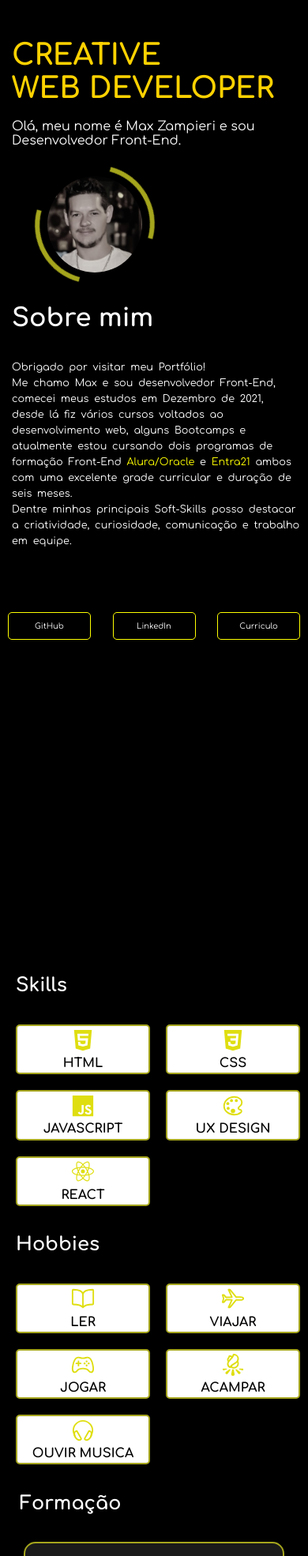
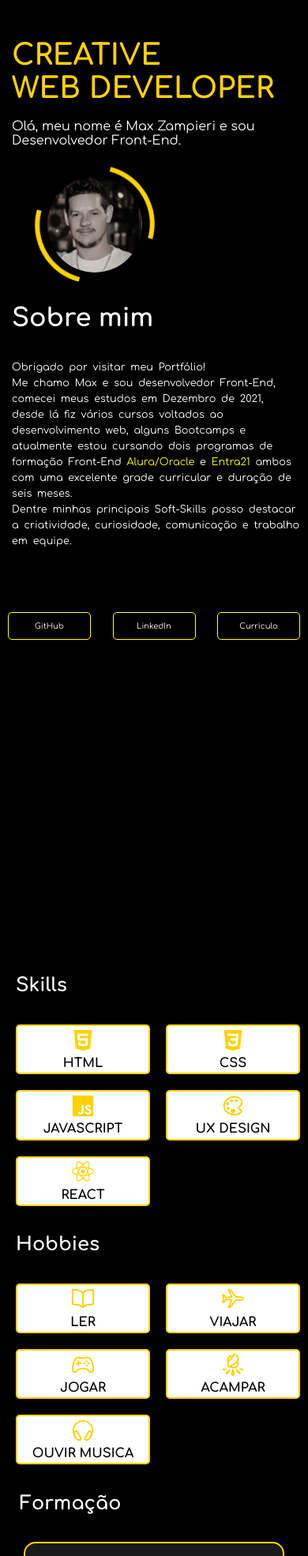
Before and after one commit to MaxZampieri/portfolio_max, a plain HTML site: page index.html in a window 390 px wide. Shown: the top 1970 px of the page at 79% size. Drawn offline with Linux system fonts and the light colour scheme.

Commit message:
Change color for mobile

```diff
--- a/css/about.css
+++ b/css/about.css
@@ -122,15 +122,15 @@
 
     }
     .content__buttons___btn {
-        color: rgb(165, 165, 29);
+        color: #FFD200;
     }
     .img__wrapper::before {
         content: "";
         position:absolute;
         inset: -15px;
         border: 6px solid #000000;
-        border-top-color: rgb(165, 165, 29);
-        border-bottom-color: rgb(165, 165, 29);
+        border-top-color: #FFD200;
+        border-bottom-color: #FFD200;
         border-radius: 50%;
         animation: spin 3s linear infinite;
 
--- a/css/contact.css
+++ b/css/contact.css
@@ -76,7 +76,7 @@
 
     }
     .contact__input button {
-        border: 2px solid rgb(165, 165, 29);
+        border: 2px solid #FFD200;
         font-fa
     }
   }
--- a/css/formation.css
+++ b/css/formation.css
@@ -62,7 +62,7 @@
         justify-content: space-around;
         align-items: center;
         margin: 10px 30px;
-        border: 2px solid rgb(165, 165, 29);
+        border: 2px solid #FFD200;
         border-radius: 15px;
 
     }
--- a/css/hobbies.css
+++ b/css/hobbies.css
@@ -45,7 +45,7 @@
     }
     .hobbies__cards {
         background-color: #ffffff;
-        border: 2px solid rgb(165, 165, 29);
+        border: 2px solid #FFD200;
         display: flex;
         flex-direction: column;
         align-items: center;
@@ -53,6 +53,9 @@
         border-radius: 5px;
         margin: 10px;
 
+    }
+    .hobbies__cards img {
+        filter: invert(79%) sepia(63%) saturate(2952%) hue-rotate(5deg) brightness(110%) contrast(104%);
     }
     .hobbies img {
         background: none;
--- a/css/skills.css
+++ b/css/skills.css
@@ -43,10 +43,12 @@
         width: 30px;
         height: 30px;
         border-radius: 5px;
+        filter: invert(79%) sepia(63%) saturate(2952%) hue-rotate(5deg) brightness(110%) contrast(104%);
+
     }
     .skill__cards {
         background-color: #ffffff;
-        border: 2px solid rgb(165, 165, 29);
+        border: 2px solid #FFD200;
         display: flex;
         flex-direction: column;
         align-items: center;
--- a/css/style.css
+++ b/css/style.css
@@ -1,4 +1,6 @@
 @import url('https://fonts.googleapis.com/css2?family=Comfortaa:wght@300;400;700&display=swap');
+
+
 html {
     scroll-behavior: smooth;
 }
```
